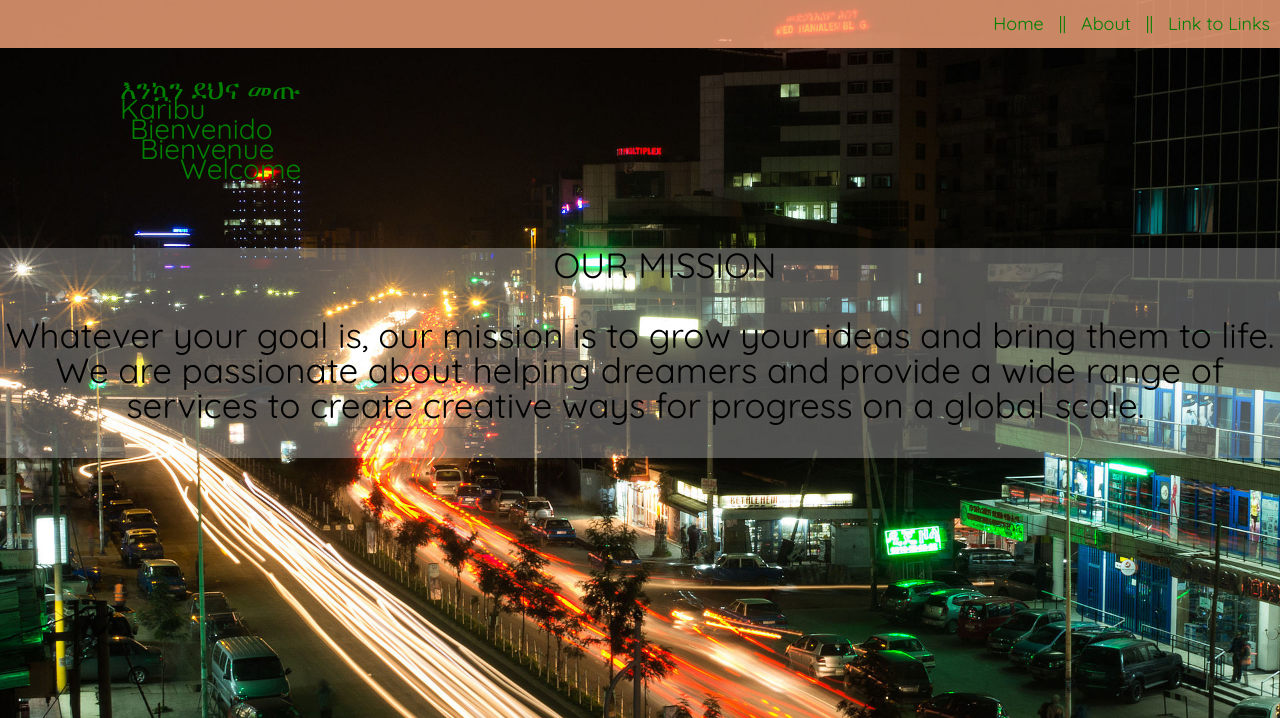
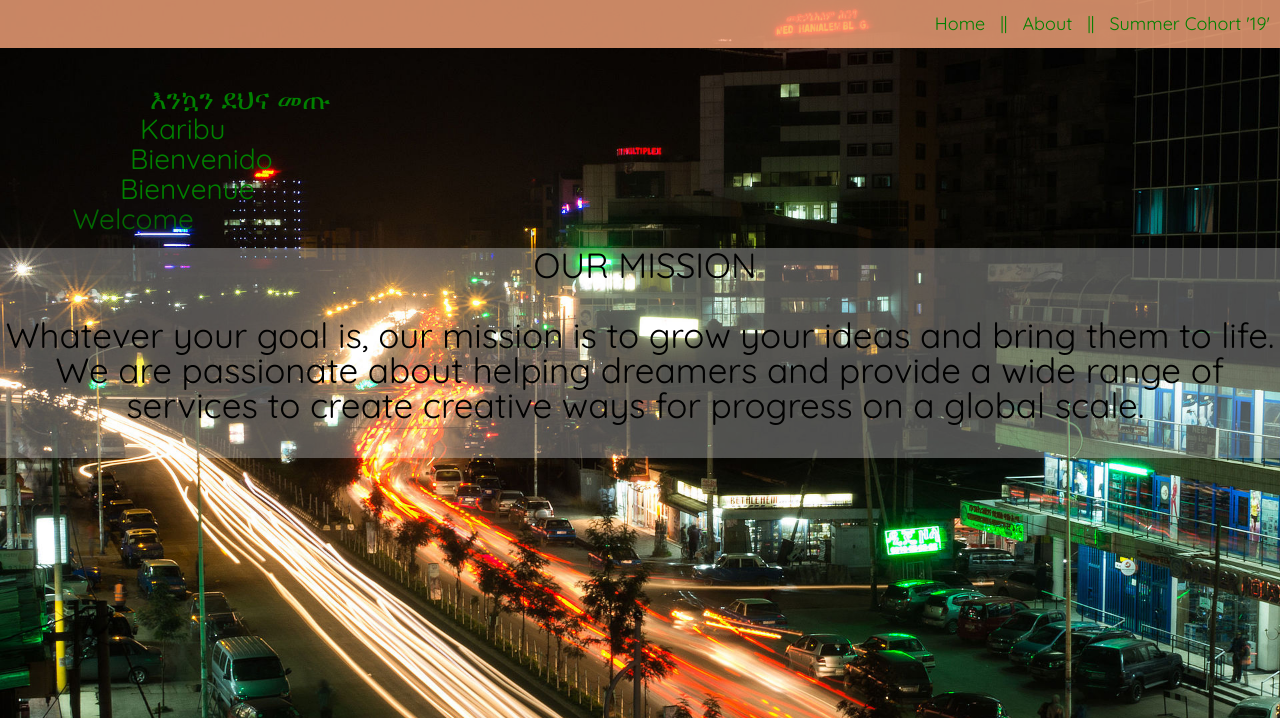
Before and after one commit to meron251/maya.github.io, a plain HTML site: page index.html in a window 1280 px wide. Shown: the top 718 px of the page. Drawn offline with Linux system fonts and the light colour scheme.

Commit message:
header changes and touches

```diff
--- a/index.html
+++ b/index.html
@@ -7,7 +7,12 @@
   <link rel="stylesheet" type="text/css" href="style.css">
   <link rel="stylesheet" href="https://use.fontawesome.com/releases/v5.8.1/css/all.css" integrity="sha384-50oBUHEmvpQ+1lW4y57PTFmhCaXp0ML5d60M1M7uH2+nqUivzIebhndOJK28anvf" crossorigin="anonymous">
 
-  <title>My Webpage</title>
+  <meta charset="utf-8" />
+
+  <title> MD Consulting </title>
+
+  <!-- add icon link -->
+  <!-- <img class="img-logo" src="images/lion.png" /> -->
 </head>
 
 <body id="index">
@@ -18,12 +23,12 @@
     ||
     <a class="link" href="aboutme.html"> About</a>
     ||
-    <a class="link" href="links.html"> Link to Links</a>
+    <a class="link" href="links.html"> Summer Cohort '19'</a>
   </nav>
 
   <header>
     <div id="first" class="allswipe">
-      <p class="w2"> እንኳን ደህና መጡ </p><br>
+      <p class="w1"> እንኳን ደህና መጡ </p><br>
     </div>
     <div id="second" class="allswipe">
       <p class="w2"> Karibu </p><br>
--- a/style.css
+++ b/style.css
@@ -193,8 +193,8 @@ img {
 }
 
 img-logo {
-  width: 50%;
-  height: auto;
+  width: 20%;
+  height: 20%;
 }
 
 footer {
@@ -258,26 +258,41 @@ div.lcm.floater {
 #first {
   animation: swipe 2s;
   top: 75px;
+  animation-delay: 0s;
+  animation-fill-mode: both;
+  margin-top: 10px;
 }
 
 #second {
   animation: swipe 2s;
   top: 95px;
+  animation-delay: 1s;
+  animation-fill-mode: both;
+  margin-top: 20px;
 }
 
 #third {
   animation: swipe 2s;
   top: 115px;
+  animation-delay: 2s;
+  animation-fill-mode: both;
+  margin-top: 30px;
 }
 
 #fourth {
   animation: swipe 2s;
   top: 135px;
+  animation-delay: 3s;
+  animation-fill-mode: both;
+  margin-top: 40px;
 }
 
 #fifth {
   animation: swipe 2s;
   top: 155px;
+  animation-delay: 4s;
+  animation-fill-mode: both;
+  margin-top: 50px;
 }
 
 #link {
@@ -295,12 +310,21 @@ div.lcm.floater {
   visibility: hidden;
 }
 
+.w1 {
+  padding-left: 60px;
+}
+
+.w1:hover {
+  color: yellow;
+  transition: 0.4s;
+}
+
 .w2 {
-  padding-left: 30px;
+  padding-left: 50px;
 }
 
 .w2:hover {
-  color: white;
+  color: yellow;
   transition: 0.4s;
 }
 
@@ -309,30 +333,30 @@ div.lcm.floater {
 }
 
 .w3:hover {
-  color: white;
+  color: yellow;
   transition: 0.4s;
 }
 
 .w4 {
-  padding-left: 50px;
+  padding-left: 30px;
 }
 
 .w4:hover {
-  color: white;
+  color: yellow;
   transition: 0.4s;
 }
 
 .w5 {
-  padding-left: 90px;
+  padding-left: 20px;
 }
 
 .w5:hover {
-  color: white;
+  color: yellow;
   transition: 0.4s;
 }
 
 .w6 {
-  padding-left: 50px;
+  padding-left: 10px;
 }
 
 .w6:hover {
@@ -401,12 +425,19 @@ div.lcm.floater {
   border: none;
 }
 
+.allswipe:hover {
+  color: yellow;
+  transition: .4s;
+}
+
 @keyframes swipe {
   from {
+    opacity: 0;
     left: -100px;
   }
 
   to {
+    opacity: 1;
     left: 90px;
   }
 }
@@ -419,7 +450,7 @@ a {
   text-decoration: none;
   color: white;
   transition style: 10s;
-  spacing:
+  spacing: 2px;
 }
 
 #icon {
```
Also changed, not shown: aboutme.html (+2 -2 lines), links.html (+1 -1 lines).
